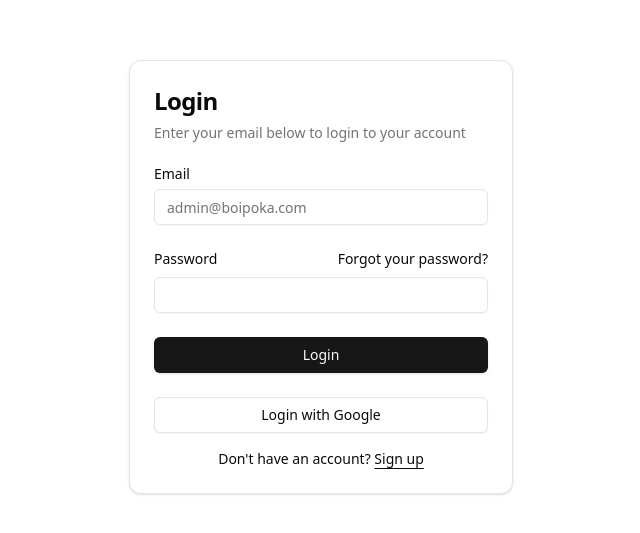
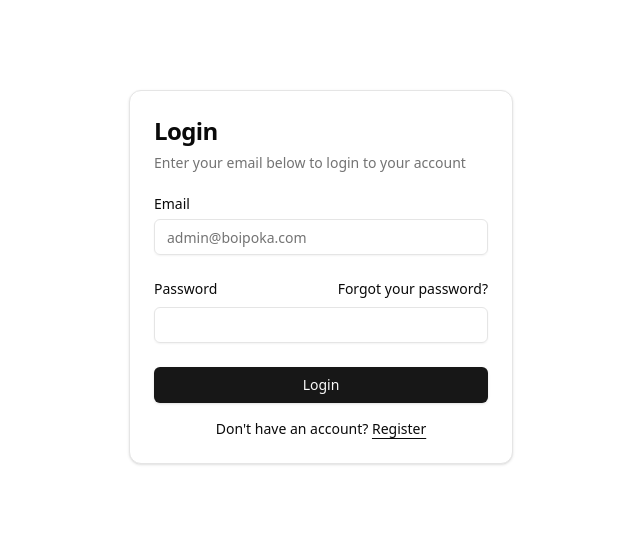
Before and after one commit to sohail019/Boi-Poka-Admin-Dashboard, a React (Vite) app: page /admin-login in a window 1280 px wide. Shown: the part 123-656 px from the top of the page, without its empty margins (319-959 px from the left). Built offline with nearby package versions, Linux system fonts and the light colour scheme.

Commit message:
initialize project with Vite, React, and TypeScript setup; add essential configurations and components

```diff
--- a/src/components/auth/admin-login-form.tsx
+++ b/src/components/auth/admin-login-form.tsx
@@ -53,7 +53,6 @@ const AdminLoginForm = () => {
             </CardDescription>
           </CardHeader>
           <CardContent>
-            <form>
               <div className="flex flex-col gap-6">
                 <div className="grid gap-2">
                   <Label htmlFor="email">Email</Label>
@@ -92,17 +91,13 @@ const AdminLoginForm = () => {
                 <Button type="submit" className="w-full">
                   Login
                 </Button>
-                <Button variant="outline" className="w-full">
-                  Login with Google
-                </Button>
               </div>
               <div className="mt-4 text-center text-sm">
                 Don&apos;t have an account?{" "}
-                <a href="#" className="underline underline-offset-4">
-                  Sign up
+                <a href="admin-register" className="underline underline-offset-4">
+                  Register
                 </a>
               </div>
-            </form>
           </CardContent>
         </Card>
       </div>
```
